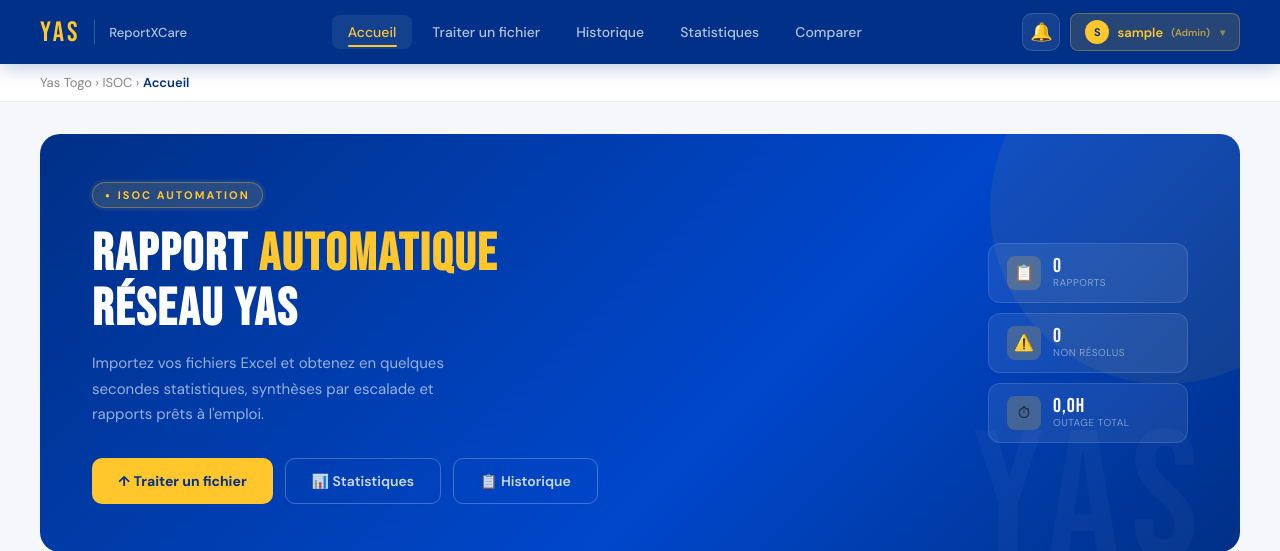
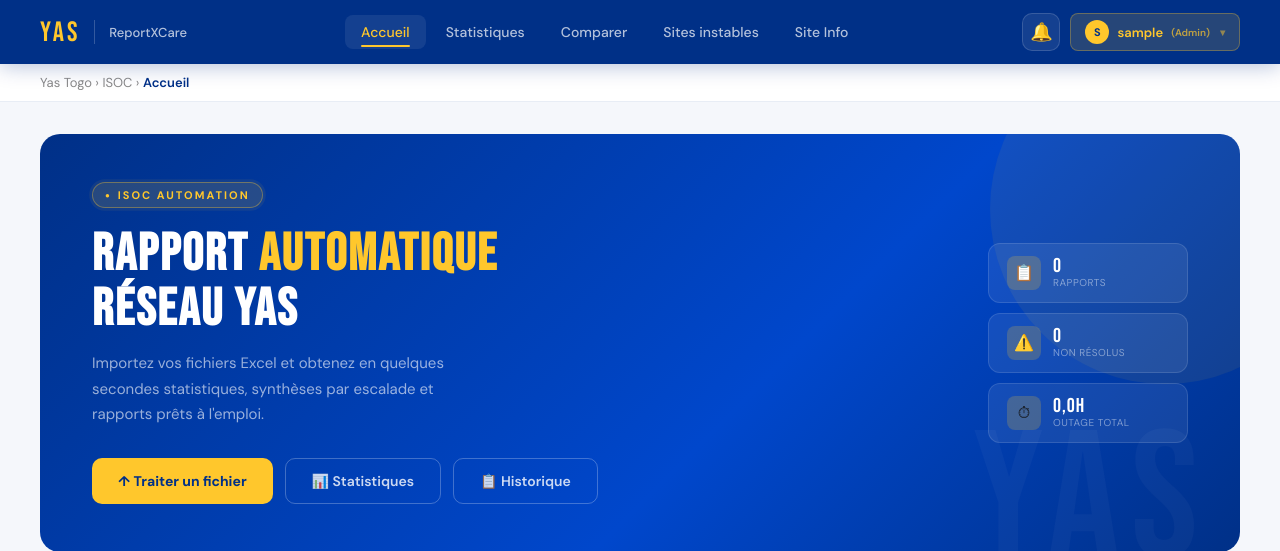
Before and after one commit to Fichale10/Rapport-Auto, a Django app: page / in a window 1280 px wide. Shown: the top 551 px of the page. Run offline with Django 5.2, Linux system fonts and the light colour scheme; the visitor is signed in with stand-in values (Sample User, id 1); data that the repository does not hold is empty.

Commit message:
feat: add new pages for 'Sites instables' and 'Site Info' with navigation links

```diff
--- a/reports/urls.py
+++ b/reports/urls.py
@@ -15,5 +15,7 @@ urlpatterns = [
     path('statistiques/',                         login_required(views.statistiques),    name='statistiques'),
     path('notifications/',                        login_required(views.notifications),   name='notifications'),
     path('comparer/',                             login_required(views.comparer),        name='comparer'),
+    path('sites-instables/',                      login_required(views.sites_instables), name='sites_instables'),
+    path('site-info/',                            login_required(views.site_info),       name='site_info'),
     path('statistiques/export/',                  login_required(views.export_statistiques), name='export_statistiques'),
 ]
--- a/reports/views.py
+++ b/reports/views.py
@@ -2035,3 +2035,11 @@ def statistiques(request):
         'semaine_labels_js':    mark_safe(_json.dumps(semaine_labels)),
         'dispo_series_js':      mark_safe(_json.dumps(dispo_series_js)),
     })
+
+
+def sites_instables(request):
+    return render(request, 'reports/sites_instables.html')
+
+
+def site_info(request):
+    return render(request, 'reports/site_info.html')
--- a/templates/base.html
+++ b/templates/base.html
@@ -218,11 +218,11 @@
   </a>
 
   <div class="nav-links">
-    <a href="{% url 'home' %}"         class="{% if request.resolver_match.url_name == 'home' %}active{% endif %}">Accueil</a>
-    <a href="{% url 'upload' %}"       class="{% if request.resolver_match.url_name == 'upload' %}active{% endif %}">Traiter un fichier</a>
-    <a href="{% url 'history' %}"      class="{% if request.resolver_match.url_name == 'history' %}active{% endif %}">Historique</a>
-    <a href="{% url 'statistiques' %}" class="{% if request.resolver_match.url_name == 'statistiques' %}active{% endif %}">Statistiques</a>
-    <a href="{% url 'comparer' %}"     class="{% if request.resolver_match.url_name == 'comparer' %}active{% endif %}">Comparer</a>
+    <a href="{% url 'home' %}"             class="{% if request.resolver_match.url_name == 'home' %}active{% endif %}">Accueil</a>
+    <a href="{% url 'statistiques' %}"       class="{% if request.resolver_match.url_name == 'statistiques' %}active{% endif %}">Statistiques</a>
+    <a href="{% url 'comparer' %}"           class="{% if request.resolver_match.url_name == 'comparer' %}active{% endif %}">Comparer</a>
+    <a href="{% url 'sites_instables' %}"    class="{% if request.resolver_match.url_name == 'sites_instables' %}active{% endif %}">Sites instables</a>
+    <a href="{% url 'site_info' %}"          class="{% if request.resolver_match.url_name == 'site_info' %}active{% endif %}">Site Info</a>
   </div>
 
   <div class="nav-user">
```
Also changed, not shown: reports/templates/reports/site_info.html (added, +11 -0 lines), reports/templates/reports/sites_instables.html (added, +11 -0 lines).
